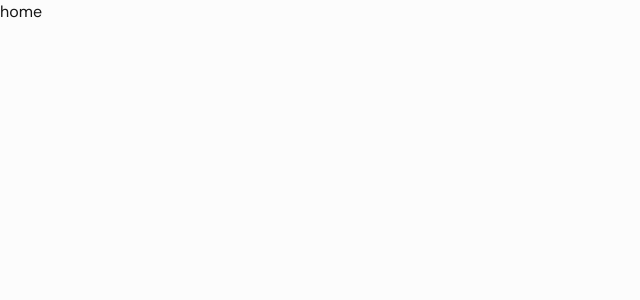
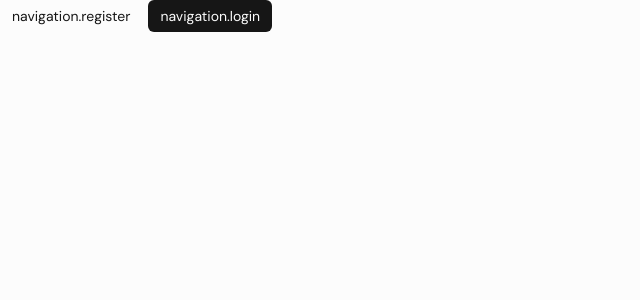
Before and after one commit to Studio-Klypi/aurora-lens, a Nuxt app: page / in a window 1280 px wide. Shown: the top 300 px of the page, without its empty margins (0-640 px from the left). Built offline with nearby package versions, Linux system fonts and the light colour scheme.

Commit message:
:rocket: add default login/register link

```diff
--- a/app/pages/index.vue
+++ b/app/pages/index.vue
@@ -4,6 +4,24 @@ import Page from "~/components/composing/Page.vue";
 
 <template>
   <Page>
-    home
+    <div class="flex items-center gap-1.5">
+      <UiButton
+        variant="ghost"
+        size="sm"
+        as-child
+      >
+        <NuxtLink to="/auth/register">
+          {{ $t("navigation.register") }}
+        </NuxtLink>
+      </UiButton>
+      <UiButton
+        size="sm"
+        as-child
+      >
+        <NuxtLink to="/auth/login">
+          {{ $t("navigation.login") }}
+        </NuxtLink>
+      </UiButton>
+    </div>
   </Page>
 </template>
```
